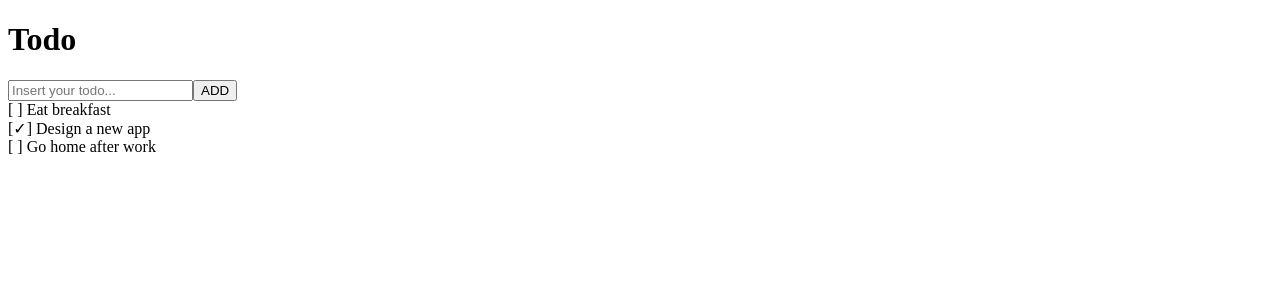
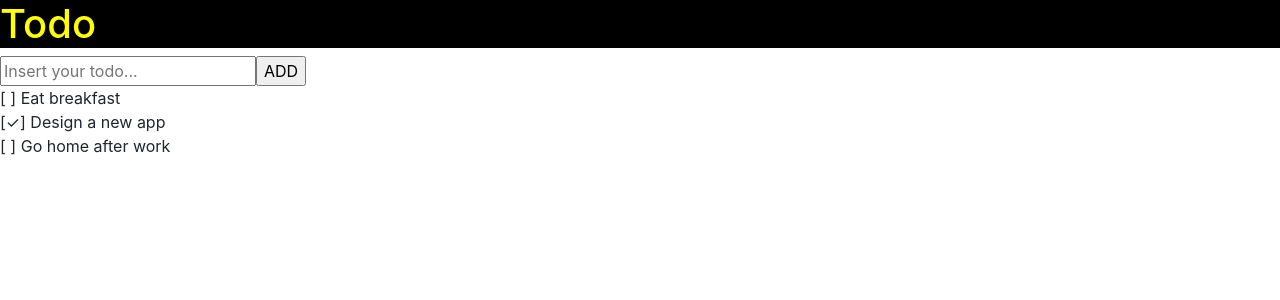
Before and after one commit to impactbyte-fang/react-todo, a React (Create React App) app: page / in a window 1280 px wide. Shown: the top 300 px of the page. Built offline with nearby package versions, Linux system fonts and the light colour scheme.

Commit message:
Add style and Bootstrap

```diff
--- a/package.json
+++ b/package.json
@@ -3,6 +3,7 @@
   "version": "0.1.0",
   "private": true,
   "dependencies": {
+    "bootstrap": "4.1.3",
     "react": "^16.6.0",
     "react-dom": "^16.6.0",
     "react-scripts": "2.0.5"
--- a/src/App.js
+++ b/src/App.js
@@ -1,9 +1,9 @@
 import React, { Component } from "react"
 
 import Header from "./Header"
-
 import TodoItems from "./TodoItems"
 
+import "bootstrap/dist/css/bootstrap.min.css"
 class App extends Component {
   constructor() {
     super()
--- a/src/Header/index.css
+++ b/src/Header/index.css
@@ -0,0 +1,4 @@
+header {
+  background: black;
+  color: yellow;
+}
--- a/src/Header/index.js
+++ b/src/Header/index.js
@@ -1,4 +1,6 @@
 import React from "react"
+
+import "./index.css"
 
 const Header = () => (
   <header>
```
Also changed, not shown: 1 other file (tests, documents, lock files or other folders).
